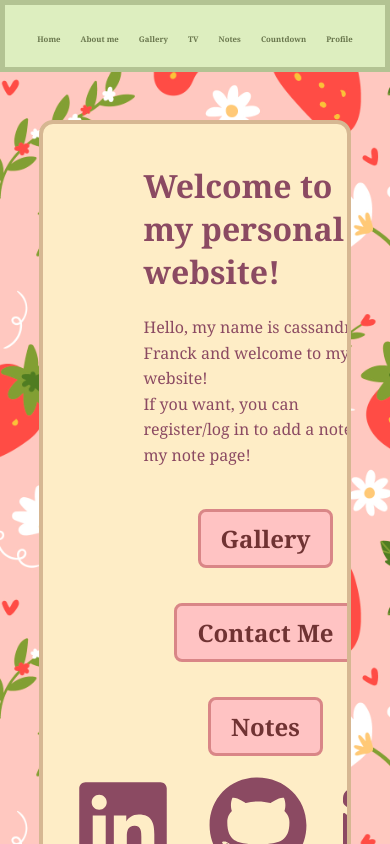
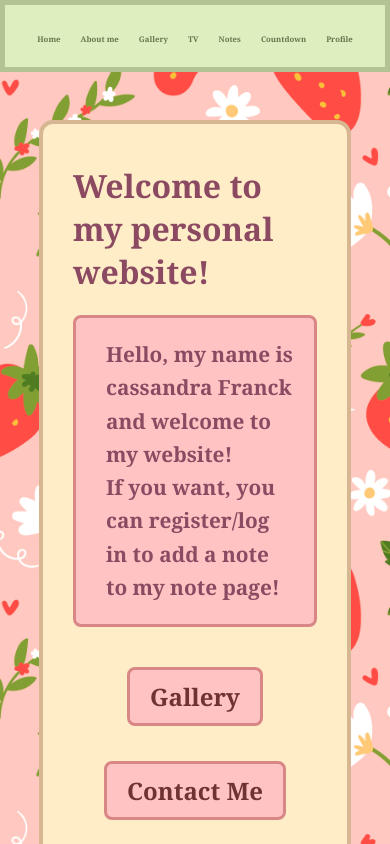
Before and after one commit to LCFranck/Personal-website, a Next.js app in the folder frontend/: page / in a window 390 px wide. Shown: the top 844 px of the page. Built offline with nearby package versions, Linux system fonts and the light colour scheme; no server answers.

Commit message:
improved mobile view

```diff
--- a/frontend/src/app/about/page.jsx
+++ b/frontend/src/app/about/page.jsx
@@ -14,11 +14,11 @@ const AboutPage = () => {
             <div className={styles.textBox}>
               <h3>Who am i?</h3>
               <p>
-  I&apos;m a computer science master&apos;s student with a strong interest in building reliable software systems and understanding how different components work together end to end. My interests span full-stack development, backend systems, cloud-based solutions, data pipelines, and security-conscious design.
+                I&apos;m a computer science master&apos;s student with a strong interest in building reliable software systems and understanding how different components work together end to end. My interests span full-stack development, backend systems, cloud-based solutions, data pipelines, and security-conscious design.
                 <br /><br />
-  I enjoy working close to both development and infrastructure, designing interfaces, implementing backend logic, integrating APIs, and thinking about how data, automation, and deployment fit together in real systems. I&apos;m naturally curious and enjoy learning new tools, technologies, and patterns as part of building practical solutions.
+                 I enjoy working close to both development and infrastructure, designing interfaces, implementing backend logic, integrating APIs, and thinking about how data, automation, and deployment fit together in real systems. I&apos;m naturally curious and enjoy learning new tools, technologies, and patterns as part of building practical solutions.
                 <br /><br />
-  Outside of coding, I stay active through running and the gym, and I enjoy creative outlets like ceramics and painting. I&apos;m motivated by continuous improvement, whether that means refining a piece of code, learning a new framework, or challenging myself in completely new ways.
+                  Outside of coding, I stay active through running and the gym, and I enjoy creative outlets like ceramics and painting. I&apos;m motivated by continuous improvement, whether that means refining a piece of code, learning a new framework, or challenging myself in completely new ways.
               </p>
             </div>
             <ul className={styles.list}>
--- a/frontend/src/app/page.jsx
+++ b/frontend/src/app/page.jsx
@@ -12,12 +12,13 @@ export default function Home() {
   return (
     <div>
       <MainBox>
+        <div className={styles.home}>
         <h1 >Welcome to my personal website!</h1>
         <br/>
-        <p >Hello, my name is cassandra Franck and welcome to my website!</p>
-        <p >If you want, you can register/log in to add a note to my note page!</p>
-
-
+        <div className={styles.textBox}>
+          <p >Hello, my name is cassandra Franck and welcome to my website!</p>
+          <p >If you want, you can register/log in to add a note to my note page!</p>
+        </div>
         <div className={styles.buttonContainer}>
           <Link href="/gallery" className={styles.button}>
 
@@ -33,6 +34,7 @@ export default function Home() {
 
         </div>
         <Links/>
+        </div>
       </MainBox>
     </div>
 
--- a/frontend/src/styles/About.module.css
+++ b/frontend/src/styles/About.module.css
@@ -8,10 +8,22 @@
     /*  flex-wrap: wrap; */
     max-width:35vw;
     min-width: none;
-      gap: 35px;
+    gap: 35px;
 
     height: auto;
 
+}
+
+@media (max-width: 1500px) {
+    .leftBox {
+        min-width: 100%;
+    }
+    .aboutContainer p {
+      font-size: medium;
+    }
+    .list li {
+      font-size: medium;
+    }
 }
 
 .rightbox {
@@ -30,6 +42,7 @@
     flex-wrap: wrap;
     justify-content: center;
     align-items: flex-start;
+    flex-direction: row;
     gap: 34px;
 }
 
@@ -46,8 +59,8 @@
     box-shadow: 34 10px 10px rgba(0, 0, 0, 0.1);
     width: stretch;
     font-size: 130%;
-    padding: 20px;
-    padding-left: 30px;
+    padding: 5%;
+   /*  padding-left: 30px; */
     font-family: "Georgia", serif;
     font-weight: bold;
 
@@ -67,8 +80,8 @@
 
     width: stretch;
     font-size: 130%;
-    padding: 20px;
-    padding-left: 30px;
+    padding: 5%;
+    padding-left: 5%;
     font-family: "Georgia", serif;
     font-weight: bold;
 
@@ -80,11 +93,14 @@
   align-items: center;
   gap: 20px;
   margin-top: 20px;
+  width: 100%;
+  flex-direction: row;
+  flex-wrap: wrap;
 }
 
 .icon {
 
-  font-size: 24px;
+/*   font-size: 24px; */
   margin-right: 15px;
   transition: color 0.2s ease;
 }
--- a/frontend/src/styles/MainBox.module.css
+++ b/frontend/src/styles/MainBox.module.css
@@ -21,7 +21,6 @@
 
 
     flex-wrap: wrap;
-    overflow: hidden;
 
 
 }
@@ -29,6 +28,33 @@
 
   color: #8b4a62;
   line-height: 1.6;
+
+}
+
+.home{
+   display: flex;
+    flex-direction: column;
+    align-items: center;
+    justify-content: center;
+
+
+    flex-wrap: wrap;
+}
+
+.textBox {
+
+    background-color: #ffc3c3;
+    border: 3px solid #d98687;
+    border-radius: 8px;
+    box-shadow: 34 10px 10px rgba(0, 0, 0, 0.1);
+
+    width: 100%;
+ /*    width: stretch; */
+    font-size: 130%;
+    padding: 20px;
+    padding-left: 30px;
+    font-family: "Georgia", serif;
+    font-weight: bold;
 
 }
 
```
